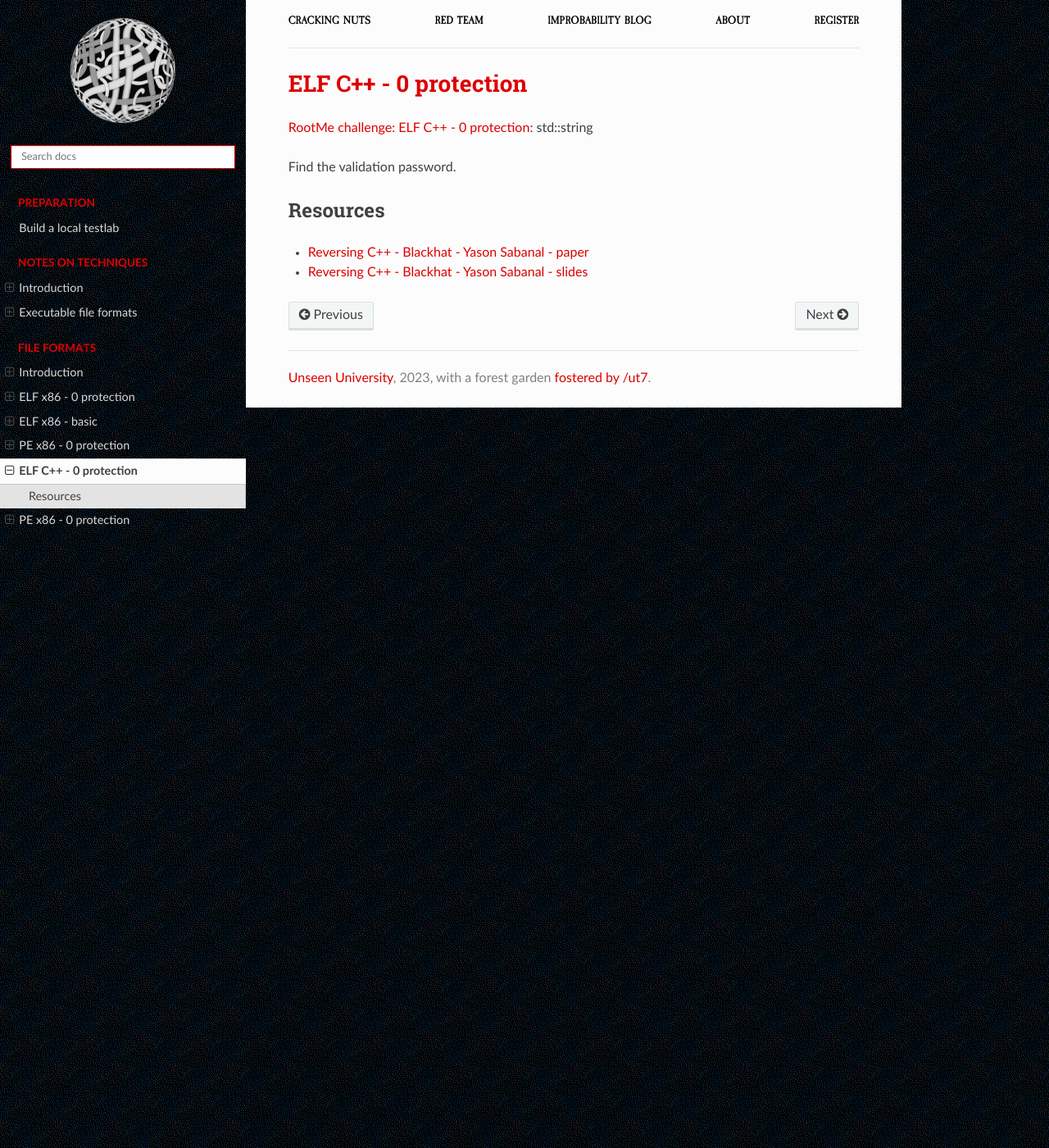
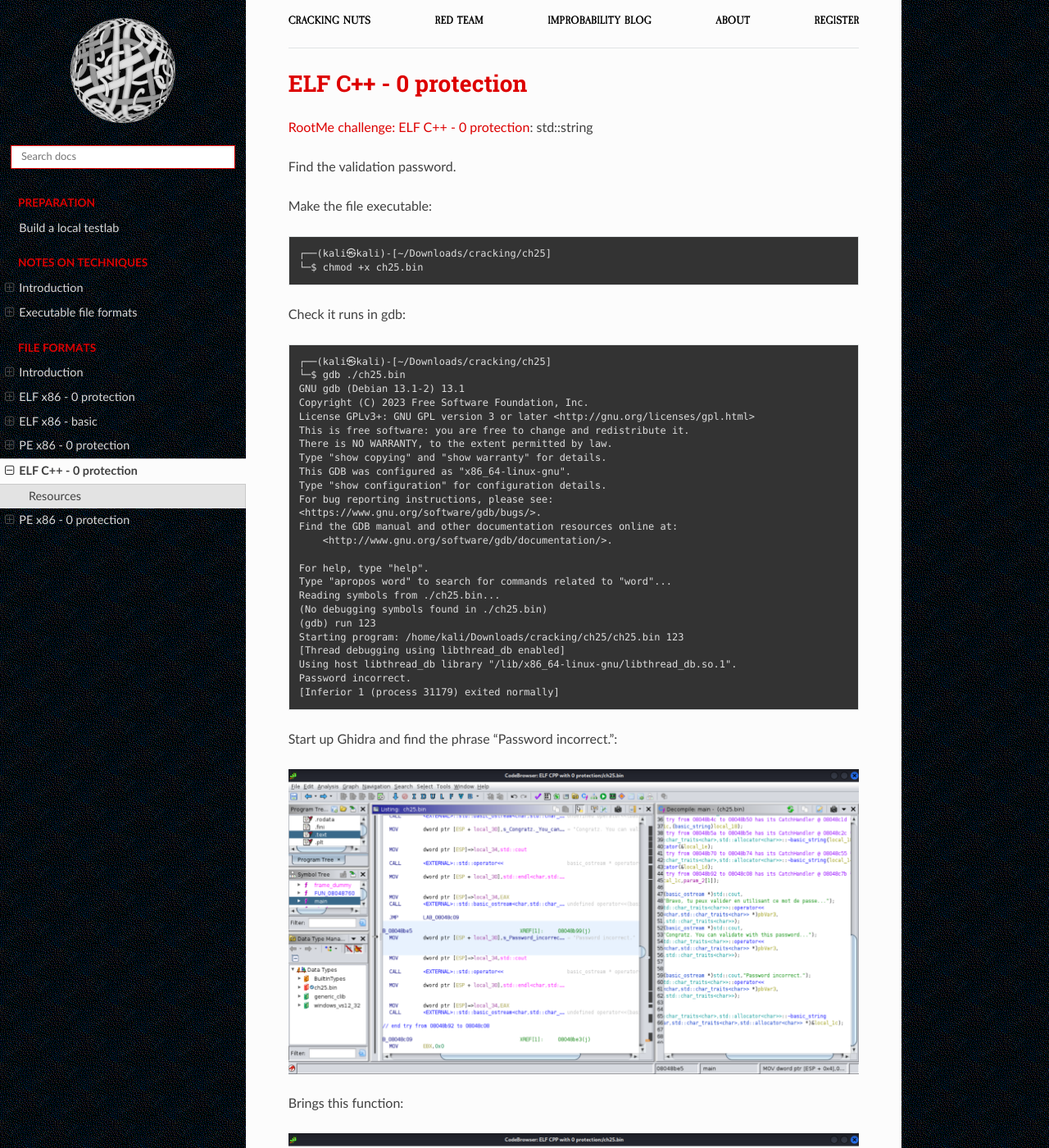
Before and after one commit to tymyrddin/red-reverse, a Sphinx documentation site: the page built from source/docs/formats/elf-cpp-0.md, in a window 1280 px wide and 1400 px high. Shown: the whole window at 82% size. Built offline with Sphinx 7.4.7 and the Read the Docs theme 2.0.0, drawn with Linux system fonts in a browser that asks for light colours; some of the changed text lies outside the part shown.

Commit message:
ELF CPP 0 protection

````diff
--- a/source/docs/formats/elf-cpp-0.md
+++ b/source/docs/formats/elf-cpp-0.md
@@ -4,6 +4,61 @@
 
 Find the validation password.
 
+Make the file executable:
+
+```text
+┌──(kali㉿kali)-[~/Downloads/cracking/ch25]
+└─$ chmod +x ch25.bin
+```
+
+Check it runs in gdb:
+
+```text
+┌──(kali㉿kali)-[~/Downloads/cracking/ch25]
+└─$ gdb ./ch25.bin
+GNU gdb (Debian 13.1-2) 13.1
+Copyright (C) 2023 Free Software Foundation, Inc.
+License GPLv3+: GNU GPL version 3 or later <http://gnu.org/licenses/gpl.html>
+This is free software: you are free to change and redistribute it.
+There is NO WARRANTY, to the extent permitted by law.
+Type "show copying" and "show warranty" for details.
+This GDB was configured as "x86_64-linux-gnu".
+Type "show configuration" for configuration details.
+For bug reporting instructions, please see:
+<https://www.gnu.org/software/gdb/bugs/>.
+Find the GDB manual and other documentation resources online at:
+    <http://www.gnu.org/software/gdb/documentation/>.
+
+For help, type "help".
+Type "apropos word" to search for commands related to "word"...
+Reading symbols from ./ch25.bin...
+(No debugging symbols found in ./ch25.bin)
+(gdb) run 123
+Starting program: /home/kali/Downloads/cracking/ch25/ch25.bin 123
+[Thread debugging using libthread_db enabled]
+Using host libthread_db library "/lib/x86_64-linux-gnu/libthread_db.so.1".
+Password incorrect.
+[Inferior 1 (process 31179) exited normally]
+```
+
+Start up Ghidra and find the phrase "Password incorrect.":
+
+![ELF CPP 0 protection](../../_static/images/elf-cpp-0-a.png)
+
+Brings this function:
+
+![ELF CPP 0 protection](../../_static/images/elf-cpp-0-b.png)
+
+Which uses this function comparing two passed parameters, an input string, and a string of the program. We just need to find out what string is passed to this function to solve this problem.
+
+![ELF CPP 0 protection](../../_static/images/elf-cpp-0-c.png)
+
+The address from where the function is called (`0x08048B92`):
+
+![ELF CPP 0 protection](../../_static/images/elf-cpp-0-d.png)
+
+In gdb, set a breakpoint at the address where the function is called (`0x08048B92`) and look at the registers. The password will be pointed to by `ESP -> EAX -> MEM`.
+
 ## Resources
 
 * [Reversing C++ - Blackhat - Yason Sabanal - paper](https://repository.root-me.org/Reverse%20Engineering/EN%20-%20Reversing%20C++%20-%20Blackhat%20-%20Yason%20Sabanal%20-%20paper.pdf)
````
Also changed, not shown: source/_static/images/elf-cpp-0-a.png (added), source/_static/images/elf-cpp-0-b.png (added), source/_static/images/elf-cpp-0-c.png (added), source/_static/images/elf-cpp-0-d.png (added).
